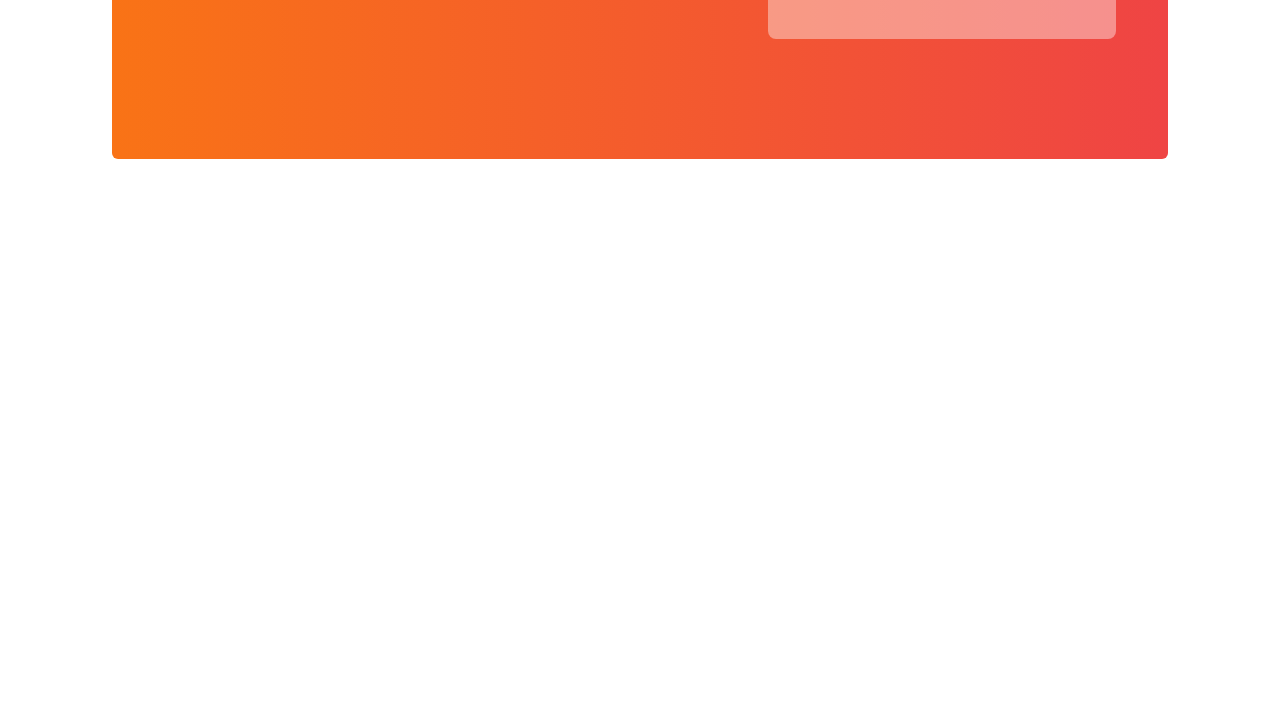
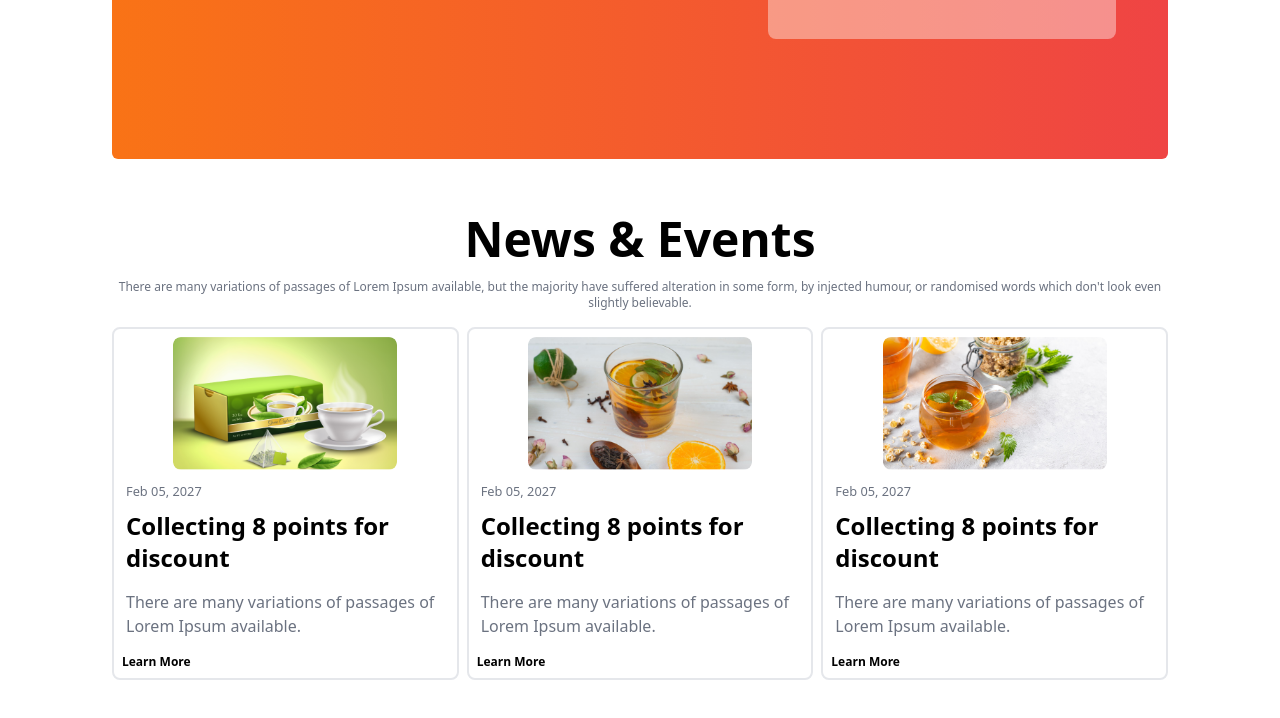
Before and after one commit to shake-R97/tea-house-web-tailwind, a plain HTML site: page index.html in a window 1280 px wide. Shown: the part 2287-3005 px from the top of the page. Before the commit the page ends 2502 px from the top, so only its background shows below. Drawn offline with nearby package versions, Linux system fonts and the light colour scheme.

Commit message:
news section done

```diff
--- a/index.html
+++ b/index.html
@@ -130,11 +130,16 @@
 
         <div>
           <h1 class="font-extrabold text-4xl pb-8">Great Tea, Freshly Presented</h1>
-          <p class="text-gray-600 font-medium text-[16px] pb-6">The meaning of gong cha is chanese is to provide the best tea to emperor from all possessions . It represents the highest quality and self expectation. Establishing in 2006, Gong cha had been deeply appreciated by its custoers  because of good words of mouth and unique customized service orginated from Taiwan.</p>
+          <p class="text-gray-600 font-medium text-[16px] pb-6">The meaning of gong cha is chanese is to provide the
+            best tea to emperor from all possessions . It represents the highest quality and self expectation.
+            Establishing in 2006, Gong cha had been deeply appreciated by its custoers because of good words of mouth
+            and unique customized service orginated from Taiwan.</p>
           <h4 class="font-extrabold text-[20px] pb-6">Unique Taste</h4>
-          <p class="text-gray-600 font-medium text-[16px] pb-6">A Unique and different style from other teapots gives a luxurious and minimalist impression</p>
+          <p class="text-gray-600 font-medium text-[16px] pb-6">A Unique and different style from other teapots gives a
+            luxurious and minimalist impression</p>
           <h4 class="font-extrabold text-[20px] pb-6">Premium Quality</h4>
-          <p class="text-gray-600 font-medium text-[16px] pb-6">Premium Quality that makes tea more elegant and more durable when you use it.</p>
+          <p class="text-gray-600 font-medium text-[16px] pb-6">Premium Quality that makes tea more elegant and more
+            durable when you use it.</p>
         </div>
       </div>
     </section>
@@ -142,12 +147,15 @@
     <!-- Review Section -->
 
     <section class="mb-14">
-      <div class="bg-gradient-to-r from-orange-500 to-red-500 grid grid-cols-1 lg:grid-cols-2 px-8 py-7 md:p-16 rounded-md">
+      <div
+        class="bg-gradient-to-r from-orange-500 to-red-500 grid grid-cols-1 lg:grid-cols-2 px-8 py-7 md:p-16 rounded-md">
 
         <div class="flex justify-center items-center">
           <div class="w-5/6">
             <h1 class="text-white font-extrabold text-5xl mb-5">Meet Our Super Clients</h1>
-          <p class="text-white mb-5">There are many variations of passages of Lorem Ipsum available, but the majority have suffered alteration in some form, by injected humour, or randomised words which don't look even slightly believable. </p>
+            <p class="text-white mb-5">There are many variations of passages of Lorem Ipsum available, but the majority
+              have suffered alteration in some form, by injected humour, or randomised words which don't look even
+              slightly believable. </p>
             <button class="bg-white text-red-700 rounded-lg px-5 py-3">Show All</button>
 
           </div>
@@ -162,7 +170,8 @@
 
             <div>
               <p class="text-gray-500 mb-5">
-                We are providing the best and suitable home insurance services for the people who are interested to treatment
+                We are providing the best and suitable home insurance services for the people who are interested to
+                treatment
               </p>
               <h1 class="font-bold text-[16px]">Ilham Yuda</h1>
               <small class="text-gray-500">Businessman</small>
@@ -171,13 +180,15 @@
 
 
           <!-- top card -->
-           <div class="relative left-8 md:left-32 h-56 w-full md:w-3/4 bg-white rounded-lg flex items-center px-6 opacity-40">
+          <div
+            class="relative left-8 md:left-32 h-56 w-full md:w-3/4 bg-white rounded-lg flex items-center px-6 opacity-40">
             <div class="absolute -top-5 -left-4 bg-white rounded-full p-1"><img src="images/client.png" alt="">
             </div>
 
             <div>
               <p class="text-gray-500 mb-5">
-                We are providing the best and suitable home insurance services for the people who are interested to treatment
+                We are providing the best and suitable home insurance services for the people who are interested to
+                treatment
               </p>
               <h1 class="font-bold text-[16px]">Ilham Yuda</h1>
               <small class="text-gray-500">Businessman</small>
@@ -186,13 +197,15 @@
 
           <!-- bottom card -->
 
-           <div class="relative left-8 md:left-32 h-56 w-full md:w-3/4 bg-white rounded-lg flex items-center px-6 top-10 opacity-40">
+          <div
+            class="relative left-8 md:left-32 h-56 w-full md:w-3/4 bg-white rounded-lg flex items-center px-6 top-10 opacity-40">
             <div class="absolute -top-5 -left-4 bg-white rounded-full p-1"><img src="images/client.png" alt="">
             </div>
 
             <div>
               <p class="text-gray-500 mb-5">
-                We are providing the best and suitable home insurance services for the people who are interested to treatment
+                We are providing the best and suitable home insurance services for the people who are interested to
+                treatment
               </p>
               <h1 class="font-bold text-[16px]">Ilham Yuda</h1>
               <small class="text-gray-500">Businessman</small>
@@ -205,6 +218,48 @@
       </div>
     </section>
 
+    <!-- News & Events -->
+
+    <section class="mb-12">
+      <div class="text-center">
+        <h1 class="font-extrabold text-5xl mb-4">News & Events</h1>
+        <p class="text-gray-500 font-medium text-xs mb-4">There are many variations of passages of Lorem Ipsum
+          available, but the majority have suffered alteration in some form, by injected humour, or randomised words
+          which don't look even slightly believable. </p>
+      </div>
+      <div class="mx-auto grid grid-cols-1 gap-2 md:grid-cols-3 ">
+        <div class="bg-white border-2 border-gray-200 rounded-lg overflow-hidden">
+          <img class="rounded-lg max-w-56 mx-auto my-2" src="images/news-1.png" alt="">
+          <div class="mt-2 ml-2">
+            <small class="text-gray-500 px-1 py-2">Feb 05, 2027</small>
+            <h5 class="font-extrabold text-2xl px-1 py-2">Collecting 8 points for discount</h5>
+            <p class="text-gray-500 px-1 py-2">There are many variations of passages of Lorem Ipsum available.</p>
+            <h6 class="font-bold text-xs px1 py-2">Learn More</h6>
+          </div>
+        </div>
+        <!-- card-2 -->
+        <div class="bg-white border-2 border-gray-200 rounded-lg overflow-hidden">
+          <img class="rounded-lg max-w-56 mx-auto my-2" src="images/news-2.png" alt="">
+          <div class="mt-2 ml-2">
+            <small class="text-gray-500 px-1 py-2">Feb 05, 2027</small>
+            <h5 class="font-extrabold text-2xl px-1 py-2">Collecting 8 points for discount</h5>
+            <p class="text-gray-500 px-1 py-2">There are many variations of passages of Lorem Ipsum available.</p>
+            <h6 class="font-bold text-xs px1 py-2">Learn More</h6>
+          </div>
+        </div>
+        <!-- card-3 -->
+        <div class="bg-white border-2 border-gray-200 rounded-lg overflow-hidden">
+          <img class="rounded-lg max-w-56 mx-auto my-2" src="images/news-3.png" alt="">
+          <div class="mt-2 ml-2">
+            <small class="text-gray-500 px-1 py-2">Feb 05, 2027</small>
+            <h5 class="font-extrabold text-2xl px-1 py-2">Collecting 8 points for discount</h5>
+            <p class="text-gray-500 px-1 py-2">There are many variations of passages of Lorem Ipsum available.</p>
+            <h6 class="font-bold text-xs px1 py-2">Learn More</h6>
+          </div>
+        </div>
+      </div>
+    </section>
+
   </main>
 </body>
 
```
Lines whose indentation alone changed are shown as unchanged.
